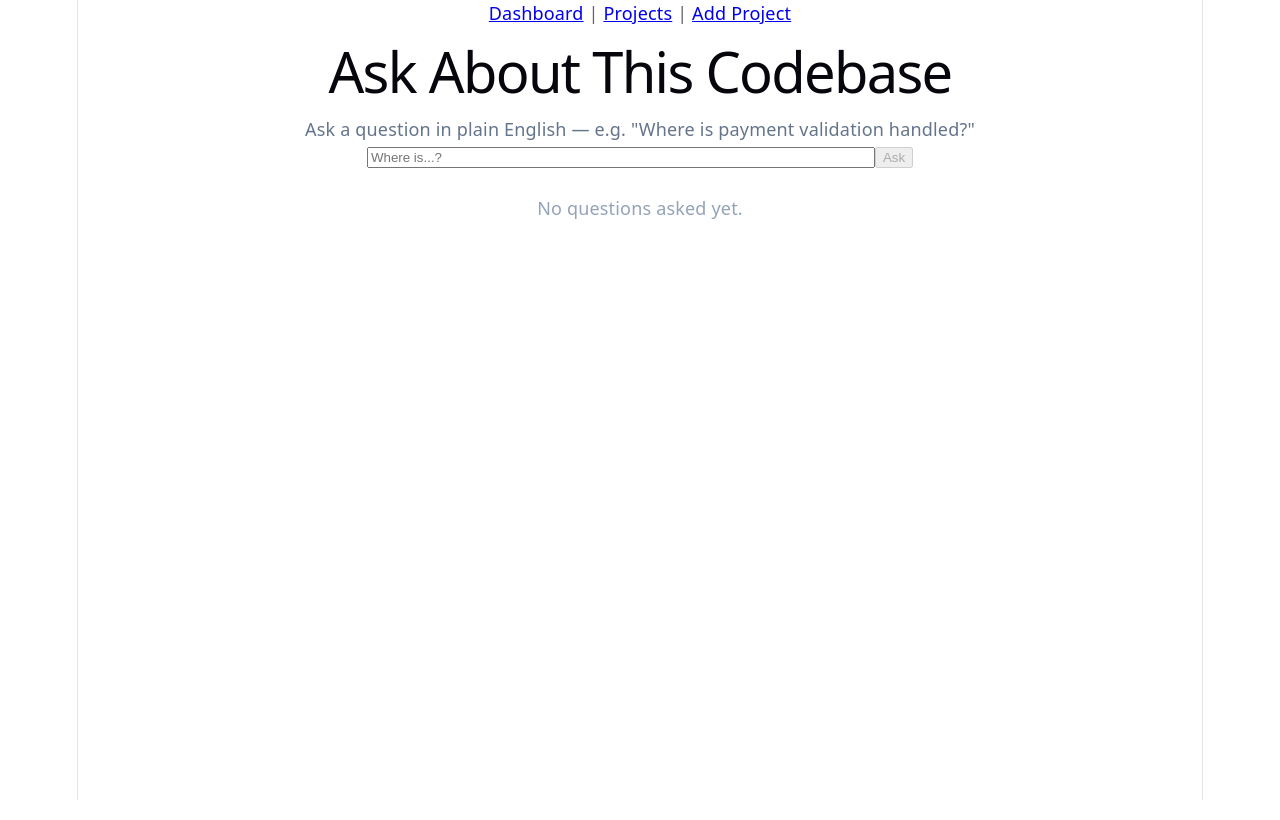
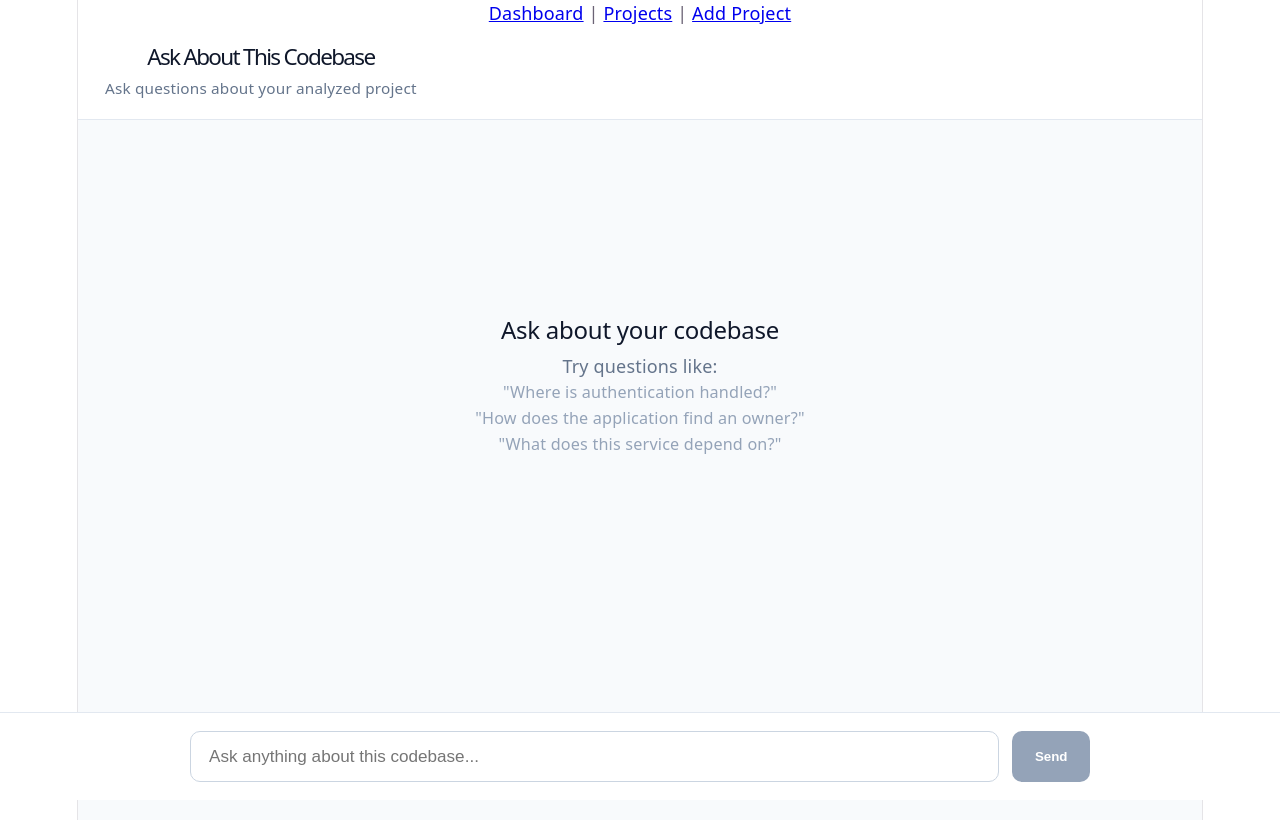
Before and after one commit to munna710/codebase-archaeologist, a React app in the folder frontend/: page /projects/1/chat in a window 1280 px wide. Shown: the top 820 px of the page. Built offline with nearby package versions, Linux system fonts and the light colour scheme; the HTML template or start-up script is replaced by a standard one.

Commit message:
add multi-turn conversation support to codebase chat

```diff
--- a/frontend/src/api/chat.js
+++ b/frontend/src/api/chat.js
@@ -1,6 +1,6 @@
 import apiClient from './client';
 
-export const askQuestion = async (projectId, question) => {
-  const response = await apiClient.post(`/projects/${projectId}/chat`, { question });
+export const askQuestion = async (projectId, question, history) => {
+  const response = await apiClient.post(`/projects/${projectId}/chat`, { question, history });
   return response.data;
 };
--- a/frontend/src/pages/Chat.jsx
+++ b/frontend/src/pages/Chat.jsx
@@ -1,3 +1,4 @@
+
 import { useState } from 'react';
 import { useParams, Link } from 'react-router-dom';
 import { askQuestion } from '../api/chat';
@@ -5,89 +6,279 @@ import { askQuestion } from '../api/chat';
 function Chat() {
   const { id } = useParams();
   const [question, setQuestion] = useState('');
-  const [history, setHistory] = useState([]); // array of { question, answer, relevantClasses }
+  const [history, setHistory] = useState([]);
   const [asking, setAsking] = useState(false);
   const [error, setError] = useState(null);
+
+  // Convert our history into the format expected by the backend.
+  const buildApiHistory = () => {
+    const apiHistory = [];
+
+    for (const entry of history) {
+      apiHistory.push({
+        role: 'user',
+        content: entry.question,
+      });
+
+      apiHistory.push({
+        role: 'assistant',
+        content: entry.answer,
+      });
+    }
+
+    return apiHistory;
+  };
 
   const handleSubmit = async (e) => {
     e.preventDefault();
 
     const trimmedQuestion = question.trim();
-    if (!trimmedQuestion) return;
+
+    if (!trimmedQuestion || asking) return;
 
     setAsking(true);
     setError(null);
 
     try {
-      const result = await askQuestion(id, trimmedQuestion);
+      const apiHistory = buildApiHistory();
 
-      // Prepend so the newest question appears at the top.
+      const result = await askQuestion(
+        id,
+        trimmedQuestion,
+        apiHistory
+      );
+
       setHistory((prev) => [
-        { question: trimmedQuestion, answer: result.answer, relevantClasses: result.relevantClasses },
         ...prev,
+        {
+          question: trimmedQuestion,
+          answer: result.answer,
+          relevantClasses: result.relevantClasses || [],
+        },
       ]);
+
       setQuestion('');
     } catch (err) {
       setError(
-        err.response?.data?.message || 'Failed to get an answer. Please try again.'
+        err.response?.data?.message ||
+          'Failed to get an answer. Please try again.'
       );
     } finally {
       setAsking(false);
     }
   };
 
+  const handleNewConversation = () => {
+    setHistory([]);
+    setError(null);
+    setQuestion('');
+  };
+
   return (
+    <div
+      style={{
+        minHeight: '100vh',
+        backgroundColor: '#f8fafc',
+        display: 'flex',
+        flexDirection: 'column',
+      }}
+    >
+      {/* Header */}
+      <div
+        style={{
+          backgroundColor: '#ffffff',
+          borderBottom: '1px solid #e2e8f0',
+          padding: '1rem 1.5rem',
+          display: 'flex',
+          justifyContent: 'space-between',
+          alignItems: 'center',
+          position: 'sticky',
+          top: 0,
+          zIndex: 10,
+        }}
+      >
         <div>
-      <h1>Ask About This Codebase</h1>
-      <p style={{ color: '#64748b' }}>
-        Ask a question in plain English — e.g. "Where is payment validation handled?"
+          <h1
+            style={{
+              margin: 0,
+              fontSize: '1.25rem',
+              color: '#0f172a',
+            }}
+          >
+            Ask About This Codebase
+          </h1>
+
+          <p
+            style={{
+              margin: '0.25rem 0 0',
+              color: '#64748b',
+              fontSize: '0.85rem',
+            }}
+          >
+            Ask questions about your analyzed project
+          </p>
+        </div>
+
+        {history.length > 0 && (
+          <button
+            onClick={handleNewConversation}
+            style={{
+              backgroundColor: '#64748b',
+              color: '#ffffff',
+              border: 'none',
+              borderRadius: '6px',
+              padding: '0.5rem 0.8rem',
+              cursor: 'pointer',
+            }}
+          >
+            New Chat
+          </button>
+        )}
+      </div>
+
+      {/* Chat area */}
+      <div
+        style={{
+          flex: 1,
+          width: '100%',
+          maxWidth: '900px',
+          margin: '0 auto',
+          padding: '2rem 1rem 8rem',
+          boxSizing: 'border-box',
+        }}
+      >
+        {/* Empty state */}
+        {history.length === 0 && !asking && (
+          <div
+            style={{
+              textAlign: 'center',
+              marginTop: '20vh',
+              color: '#64748b',
+            }}
+          >
+            <h2
+              style={{
+                color: '#0f172a',
+                marginBottom: '0.5rem',
+              }}
+            >
+              Ask about your codebase
+            </h2>
+
+            <p>
+              Try questions like:
             </p>
 
-      <form onSubmit={handleSubmit} style={{ marginBottom: '1.5rem' }}>
-        <input
-          type="text"
-          placeholder="Where is...?"
-          value={question}
-          onChange={(e) => setQuestion(e.target.value)}
-          disabled={asking}
-          style={{ width: '500px', maxWidth: '100%' }}
-        />
-        <button type="submit" disabled={asking || !question.trim()}>
-          {asking ? 'Thinking...' : 'Ask'}
-        </button>
-      </form>
-
-      {error && <p style={{ color: '#dc2626' }}>{error}</p>}
-
-      {history.length === 0 && !asking && (
-        <p style={{ color: '#94a3b8' }}>No questions asked yet.</p>
+            <p
+              style={{
+                fontSize: '0.9rem',
+                color: '#94a3b8',
+              }}
+            >
+              "Where is authentication handled?"
+              <br />
+              "How does the application find an owner?"
+              <br />
+              "What does this service depend on?"
+            </p>
+          </div>
         )}
 
+        {/* Conversation */}
         {history.map((entry, index) => (
+          <div key={index}>
+            {/* USER MESSAGE */}
             <div
-          key={index}
-          style={{ border: '1px solid #e2e8f0', borderRadius: '8px', padding: '1rem', marginBottom: '1rem' }}
+              style={{
+                display: 'flex',
+                justifyContent: 'flex-end',
+                marginBottom: '1rem',
+              }}
             >
-          <p style={{ fontWeight: 'bold', marginBottom: '0.5rem' }}>Q: {entry.question}</p>
-          <p style={{ whiteSpace: 'pre-wrap', marginBottom: '0.75rem' }}>{entry.answer}</p>
+              <div
+                style={{
+                  maxWidth: '75%',
+                  backgroundColor: '#2563eb',
+                  color: '#ffffff',
+                  padding: '0.75rem 1rem',
+                  borderRadius: '16px 16px 4px 16px',
+                  lineHeight: '1.5',
+                  wordBreak: 'break-word',
+                }}
+              >
+                {entry.question}
+              </div>
+            </div>
 
-          {entry.relevantClasses.length > 0 && (
-            <div>
-              <p style={{ fontSize: '0.85rem', color: '#64748b', marginBottom: '0.25rem' }}>
-                Related classes:
+            {/* AI MESSAGE */}
+            <div
+              style={{
+                display: 'flex',
+                justifyContent: 'flex-start',
+                marginBottom: '1.5rem',
+              }}
+            >
+              <div
+                style={{
+                  maxWidth: '80%',
+                  backgroundColor: '#ffffff',
+                  border: '1px solid #e2e8f0',
+                  color: '#1e293b',
+                  padding: '1rem',
+                  borderRadius: '4px 16px 16px 16px',
+                  lineHeight: '1.6',
+                  boxShadow: '0 1px 2px rgba(0,0,0,0.04)',
+                }}
+              >
+                {/* AI answer */}
+                <div
+                  style={{
+                    whiteSpace: 'pre-wrap',
+                  }}
+                >
+                  {entry.answer}
+                </div>
+
+                {/* Related classes */}
+                {entry.relevantClasses &&
+                  entry.relevantClasses.length > 0 && (
+                    <div
+                      style={{
+                        marginTop: '1rem',
+                        paddingTop: '0.75rem',
+                        borderTop: '1px solid #e2e8f0',
+                      }}
+                    >
+                      <p
+                        style={{
+                          fontSize: '0.8rem',
+                          color: '#64748b',
+                          margin: '0 0 0.5rem',
+                          fontWeight: '600',
+                        }}
+                      >
+                        Related classes
                       </p>
-              <div style={{ display: 'flex', gap: '0.5rem', flexWrap: 'wrap' }}>
+
+                      <div
+                        style={{
+                          display: 'flex',
+                          gap: '0.5rem',
+                          flexWrap: 'wrap',
+                        }}
+                      >
                         {entry.relevantClasses.map((cls) => (
                           <Link
                             key={cls.classId}
                             to={`/projects/${id}/classes/${cls.classId}`}
                             style={{
-                      fontSize: '0.85rem',
+                              fontSize: '0.8rem',
                               backgroundColor: '#eff6ff',
                               color: '#2563eb',
-                      padding: '0.25rem 0.6rem',
+                              padding: '0.3rem 0.65rem',
                               borderRadius: '999px',
                               textDecoration: 'none',
+                              border: '1px solid #dbeafe',
                             }}
                           >
                             {cls.className}
@@ -97,7 +288,111 @@ function Chat() {
                     </div>
                   )}
               </div>
+            </div>
+          </div>
         ))}
+
+        {/* Thinking indicator */}
+        {asking && (
+          <div
+            style={{
+              display: 'flex',
+              justifyContent: 'flex-start',
+              marginBottom: '1rem',
+            }}
+          >
+            <div
+              style={{
+                backgroundColor: '#ffffff',
+                border: '1px solid #e2e8f0',
+                padding: '0.75rem 1rem',
+                borderRadius: '4px 16px 16px 16px',
+                color: '#64748b',
+              }}
+            >
+              Thinking...
+            </div>
+          </div>
+        )}
+
+        {/* Error */}
+        {error && (
+          <div
+            style={{
+              backgroundColor: '#fef2f2',
+              color: '#dc2626',
+              border: '1px solid #fecaca',
+              padding: '0.75rem 1rem',
+              borderRadius: '8px',
+              marginBottom: '1rem',
+            }}
+          >
+            {error}
+          </div>
+        )}
+      </div>
+
+      {/* Input area */}
+      <div
+        style={{
+          position: 'fixed',
+          bottom: 0,
+          left: 0,
+          right: 0,
+          backgroundColor: '#ffffff',
+          borderTop: '1px solid #e2e8f0',
+          padding: '1rem',
+        }}
+      >
+        <form
+          onSubmit={handleSubmit}
+          style={{
+            maxWidth: '900px',
+            margin: '0 auto',
+            display: 'flex',
+            gap: '0.75rem',
+          }}
+        >
+          <input
+            type="text"
+            placeholder="Ask anything about this codebase..."
+            value={question}
+            onChange={(e) => setQuestion(e.target.value)}
+            disabled={asking}
+            style={{
+              flex: 1,
+              padding: '0.8rem 1rem',
+              border: '1px solid #cbd5e1',
+              borderRadius: '10px',
+              outline: 'none',
+              fontSize: '0.95rem',
+              boxSizing: 'border-box',
+            }}
+          />
+
+          <button
+            type="submit"
+            disabled={asking || !question.trim()}
+            style={{
+              backgroundColor:
+                asking || !question.trim()
+                  ? '#94a3b8'
+                  : '#2563eb',
+              color: '#ffffff',
+              border: 'none',
+              borderRadius: '10px',
+              padding: '0 1.25rem',
+              cursor:
+                asking || !question.trim()
+                  ? 'not-allowed'
+                  : 'pointer',
+              fontWeight: '600',
+            }}
+          >
+            {asking ? '...' : 'Send'}
+          </button>
+        </form>
+      </div>
     </div>
   );
 }
```
Lines whose indentation alone changed are shown as unchanged.
